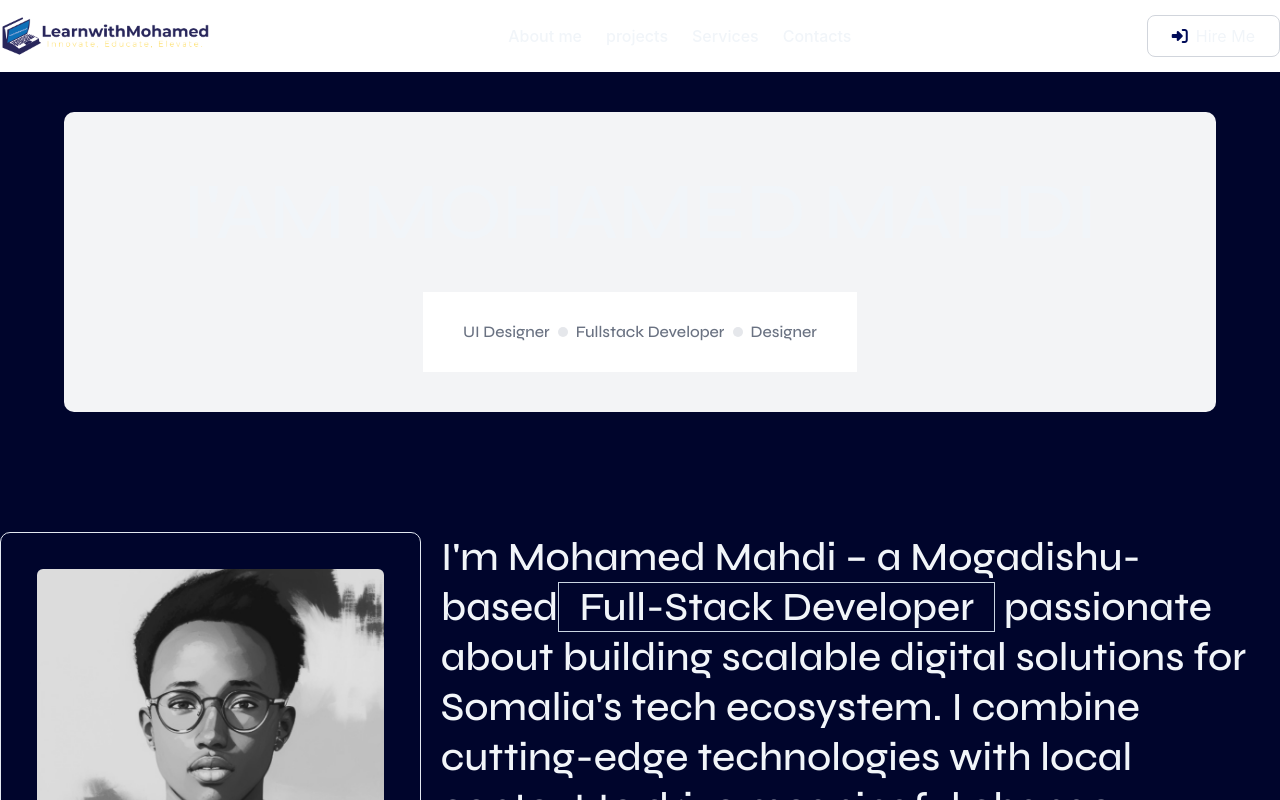
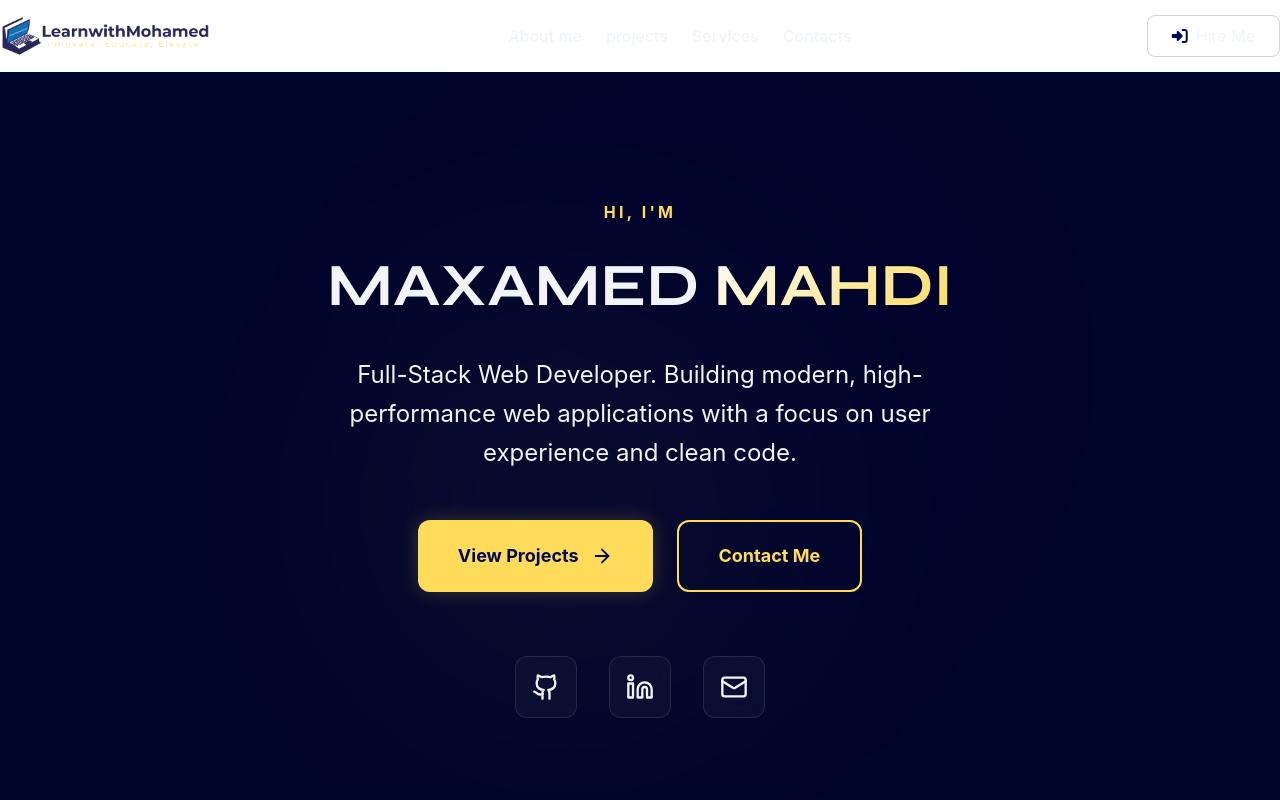
Before and after one commit to Maxamed459/My-Portfolio, a React (Vite) app: page / in a window 1280 px wide. Shown: the top 800 px of the page. Built offline with nearby package versions, Linux system fonts and the light colour scheme.

Commit message:
updated the hero ui

```diff
--- a/src/components/Hero.jsx
+++ b/src/components/Hero.jsx
@@ -1,26 +1,92 @@
-import React from "react";
+import { motion } from "framer-motion";
+import { ArrowRight, Github, Linkedin, Mail, Rocket } from "lucide-react";
 
 const Hero = () => {
   return (
-    <div className="bg-gray-100 max-w-[90%] container mx-auto py-10 m-10 rounded-[10px] flex flex-col justify-center items-center">
-      <h1 className="font-sync uppercase font-[500] text-[40px] md:text-[50px] lg:text-[80px] text-center">
-        I'am <span className="text-stroke">Mohamed</span> Mahdi
-      </h1>
+    <section className="relative min-h-[90vh] flex items-center pt-32 pb-20 overflow-hidden">
+      {/* Background Abstract Elements */}
+      <div className="absolute top-0 left-1/2 -translate-x-1/2 -z-10 w-full h-full opacity-20 pointer-events-none">
+        <div className="absolute top-1/4 left-1/4 w-[500px] h-[500px] bg-accent/20 rounded-full blur-[120px] animate-pulse"></div>
+        <div className="absolute bottom-1/4 right-1/4 w-[500px] h-[500px] bg-primary/20 rounded-full blur-[120px]"></div>
+      </div>
 
-      <div className="bg-white flex justify-center items-center gap-2 px-5 py-3 md:px-10 md:py-7 mt-5">
-        <p className="font-sync text-[10px] md:text-[16px] font-[500] text-gray-500">
-          UI Designer
-        </p>
-        <span className="w-[10px] h-[10px] rounded-full bg-gray-200"></span>
-        <p className="font-sync text-[10px] md:text-[16px] font-[500] text-gray-500">
-          Fullstack Developer
-        </p>
-        <span className="w-[10px] h-[10px] rounded-full bg-gray-200"></span>
-        <p className="font-sync text-[10px] md:text-[16px] font-[500] text-gray-500">
-          Designer
-        </p>
+      <div className="container mx-auto px-6 text-center">
+        {/* Centered Content */}
+        <motion.div
+          initial={{ opacity: 0, y: 30 }}
+          animate={{ opacity: 1, y: 0 }}
+          transition={{ duration: 0.8 }}
+          className="max-w-4xl mx-auto"
+        >
+          <motion.p
+            initial={{ opacity: 0, y: 10 }}
+            animate={{ opacity: 1, y: 0 }}
+            transition={{ delay: 0.2 }}
+            className="text-accent font-bold tracking-[0.2em] uppercase mb-6"
+          >
+            Hi, I'm
+          </motion.p>
+          <motion.h1
+            initial={{ opacity: 0, scale: 0.9 }}
+            animate={{ opacity: 1, scale: 1 }}
+            transition={{ delay: 0.3, duration: 0.5 }}
+            className="text-5xl md:text-6xl font-sync font-bold leading-tight mb-8"
+          >
+            MAXAMED
+            <span className="text-gradient"> MAHDI</span>
+          </motion.h1>
+          <motion.p
+            initial={{ opacity: 0, y: 20 }}
+            animate={{ opacity: 1, y: 0 }}
+            transition={{ delay: 0.4 }}
+            className="text-xl md:text-2xl text-text-color/70 mb-12 max-w-2xl mx-auto leading-relaxed"
+          >
+            Full-Stack Web Developer. Building modern, high-performance web applications with a focus on user experience and clean code.
+          </motion.p>
+
+          <motion.div
+            initial={{ opacity: 0, y: 20 }}
+            animate={{ opacity: 1, y: 0 }}
+            transition={{ delay: 0.5 }}
+            className="flex flex-wrap gap-6 justify-center"
+          >
+            <a
+              href="#projects"
+              className="px-10 py-5 bg-accent text-primary font-bold rounded-xl flex items-center gap-3 hover:scale-105 transition-transform shadow-xl glow text-lg"
+            >
+              View Projects <ArrowRight size={22} />
+            </a>
+            <a
+              href="#contact"
+              className="px-10 py-5 border-2 border-accent text-accent font-bold rounded-xl hover:bg-accent hover:text-primary transition-all shadow-md text-lg"
+            >
+              Contact Me
+            </a>
+          </motion.div>
+
+          <motion.div
+            initial={{ opacity: 0 }}
+            animate={{ opacity: 1 }}
+            transition={{ delay: 0.8 }}
+            className="mt-16 flex justify-center gap-8"
+          >
+            {[
+              { icon: Github, href: "https://github.com/Maxamed459" },
+              { icon: Linkedin, href: "https://www.linkedin.com/in/maxamed-mahdi-126a702aa/" },
+              { icon: Mail, href: "mailto:[maxamedmahdi459@gmail.com]" },
+            ].map((social, i) => (
+              <a
+                key={i}
+                href={social.href}
+                className="p-4 glass rounded-xl hover:bg-accent hover:text-primary transition-all hover:-translate-y-1"
+              >
+                <social.icon size={28} />
+              </a>
+            ))}
+          </motion.div>
+        </motion.div>
       </div>
-    </div>
+    </section>
   );
 };
 
```
